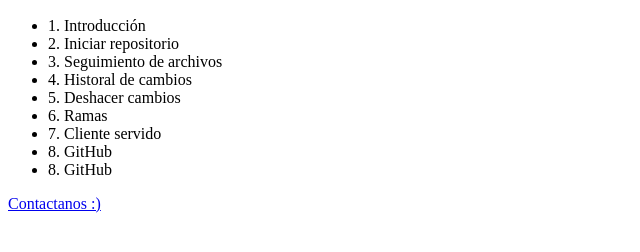
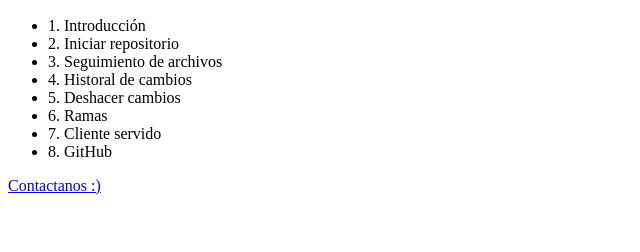
Before and after one commit to rilopresti/SuperGIT, a plain HTML site: page index.html in a window 1280 px wide. Shown: the part 110-362 px from the top of the page, without its empty margins (0-640 px from the left). Drawn offline with Linux system fonts and the light colour scheme.

Commit message:
quitamos el otro 8

```diff
--- a/index.html
+++ b/index.html
@@ -17,7 +17,7 @@
         <li>6. Ramas</li>
         <li>7. Cliente servido</li>
         <li>8. GitHub</li>
-        <li>8. GitHub</li>
+
 
     </ul>
 
```
